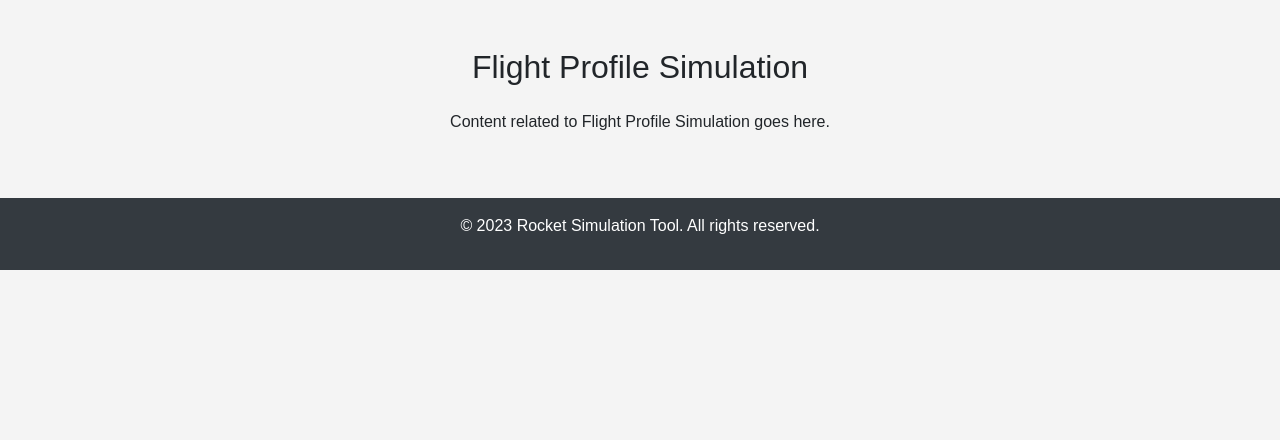
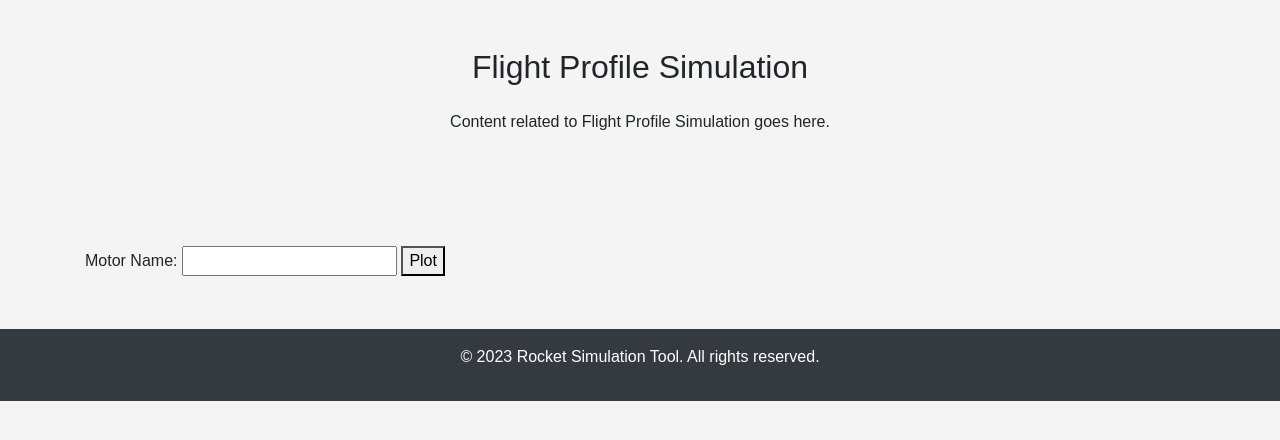
Before and after one commit to Iash5225/Aerospace, a Django app: page /flight_profile/ in a window 1280 px wide. Shown: the part 56-496 px from the top of the page. Run offline with Django 5.2, Linux system fonts and the light colour scheme; some libraries are stand-ins or nearby versions.

Commit message:
WIP -updated Readme + added plot button in FLightProfile

```diff
--- a/render/templates/flight_profile.html
+++ b/render/templates/flight_profile.html
@@ -52,6 +52,25 @@
         <!-- Add your specific content or scripts here -->
     </div>
 
+    <!-- Form for Motor Name Input -->
+    <div class="container my-5">
+        <form method="post">
+            {% csrf_token %}
+            <label for="motorName">Motor Name:</label>
+            <input type="text" id="motorName" name="motorName" value="{{ motor_name }}">
+            <button type="submit">Plot</button>
+        </form>
+    </div>
+
+    <!-- Plot Image Display -->
+    {% if plot_image %}
+    <div class="container my-5">
+        <h2>Plot for Motor: {{ motor_name }}</h2>
+        <img src="{{ plot_image }}" alt="Plot Image">
+    </div>
+    {% endif %}
+    <!-- Form End -->
+
     <!-- Footer -->
     <!-- Same as your main page -->
     <footer class="bg-dark text-white text-center py-3">
--- a/render/views.py
+++ b/render/views.py
@@ -5,7 +5,19 @@ def index(request):
 
 
 def flight_profile(request):
-    return render(request, 'flight_profile.html')
+    plot_image = None
+    motor_name = ""
+
+    if request.method == 'POST':
+        motor_name = request.POST.get('motorName')
+
+        # Process the motor name and generate the plot
+        # For example, generate a plot and save it as an image or generate a plot URL
+
+        plot_image = 'path_to_plot_image'  # Replace with actual plot path or URL
+
+    # Render the same page with the form and plot (if available)
+    return render(request, 'flight_profile.html', {'motor_name': motor_name, 'plot_image': plot_image})
 
 
 def drag_coefficient(request):
```
Also changed, not shown: README.md. Lines whose indentation alone changed are shown as unchanged.
